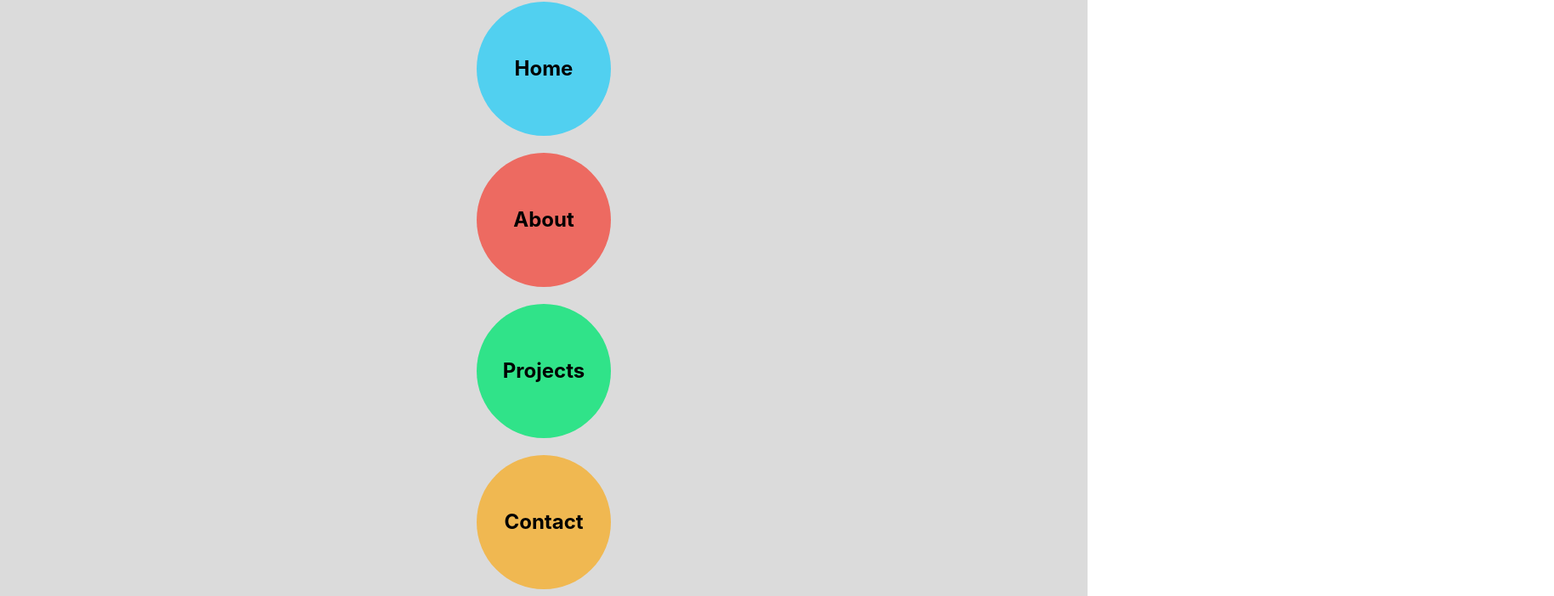
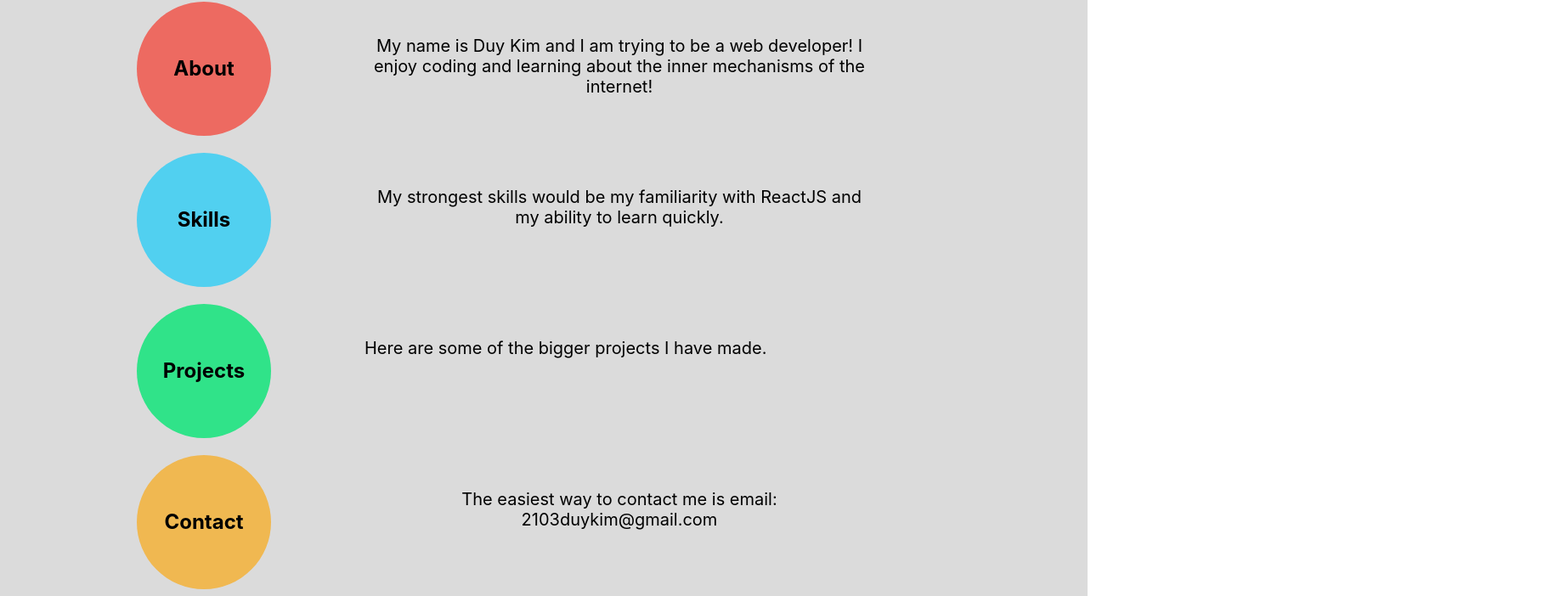
Before and after one commit to Dueey/portfolio-v2, a React (Create React App) app: page / in a window 1280 px wide. Shown: the part 402-1104 px from the top of the page at 85% size, 1829 px wide, since content can reach past the window. Built offline with nearby package versions, Linux system fonts and the light colour scheme; a web font is replaced by a local one.

Commit message:
Added animations and details for home page

```diff
--- a/src/components/Home/Home.js
+++ b/src/components/Home/Home.js
@@ -3,6 +3,14 @@ import styled from "styled-components";
 
 function Home() {
   const [fun, setFun] = useState("hideFun");
+  const [info1, setInfo1] = useState(false);
+  const [info2, setInfo2] = useState(false);
+  const [info3, setInfo3] = useState(false);
+  const [info4, setInfo4] = useState(false);
+  const [details1, setDetails1] = useState(false);
+  const [details2, setDetails2] = useState(false);
+  const [details3, setDetails3] = useState(false);
+  const [details4, setDetails4] = useState(false);
 
   function handleFunClick() {
     if (fun === "hideFun") {
@@ -11,6 +19,66 @@ function Home() {
       setFun("hideFun");
     }
   }
+
+  function handleInfo1Click() {
+    if (info1 === "hideInfo") {
+      setInfo1("showInfo");
+      setDetails1("showDetails");
+    } else {
+      setInfo1("hideInfo");
+      setDetails1("hideDetails");
+    }
+  }
+
+  function handleInfo2Click() {
+    if (info2 === "hideInfo") {
+      setInfo2("showInfo");
+      setDetails2("showDetails");
+    } else {
+      setInfo2("hideInfo");
+      setDetails2("hideDetails");
+    }
+  }
+
+  function handleInfo3Click() {
+    if (info3 === "hideInfo") {
+      setInfo3("showInfo");
+      setDetails3("showDetails");
+    } else {
+      setInfo3("hideInfo");
+      setDetails3("hideDetails");
+    }
+  }
+
+  function handleInfo4Click() {
+    if (info4 === "hideInfo") {
+      setInfo4("showInfo");
+      setDetails4("showDetails");
+    } else {
+      setInfo4("hideInfo");
+      setDetails4("hideDetails");
+    }
+  }
+
+  const showDetail = () => {
+    if (window.scrollY >= 150) {
+      setDetails1(true);
+      setDetails2(true);
+      setDetails3(true);
+      setDetails4(true);
+      setInfo1(true);
+      setInfo2(true);
+      setInfo3(true);
+      setInfo4(true);
+    } else {
+      // setDetails1(false);
+      // setDetails2(false);
+      // setDetails3(false);
+      // setDetails4(false);
+    }
+  };
+
+  window.addEventListener("scroll", showDetail);
 
   return (
     <Container>
@@ -27,17 +95,41 @@ function Home() {
         </Wrap>
         <Wrap>
           <div>
-            <div className='circle'>
-              <h2>Home</h2>
-            </div>
-            <div className='triangle'>
+            <div className={info1 ? "info1 active" : "info1"}>
+              <div className='circle' onClick={handleInfo1Click}>
                 <h2>About</h2>
               </div>
-            <div className='square'>
+              <p className={details1 ? "details1 active" : "details1"}>
+                My name is Duy Kim and I am trying to be a web developer! I
+                enjoy coding and learning about the inner mechanisms of the
+                internet!
+              </p>
+            </div>
+            <div className={info2 ? "info2 active" : "info2"}>
+              <div className='triangle' onClick={handleInfo2Click}>
+                <h2>Skills</h2>
+              </div>
+              <center></center>
+              <p className={details2 ? "details2 active" : "details2"}>
+                My strongest skills would be my familiarity with ReactJS and my
+                ability to learn quickly.
+              </p>
+            </div>
+            <div className={info3 ? "info3 active" : "info3"}>
+              <div className='square' onClick={handleInfo3Click}>
                 <h2>Projects</h2>
               </div>
-            <div className='pentagon'>
+              <p className={details3 ? "details3 active" : "details3"}>
+                Here are some of the bigger projects I have made.
+              </p>
+            </div>
+            <div className={info4 ? "info4 active" : "info4"}>
+              <div className='pentagon' onClick={handleInfo4Click}>
                 <h2>Contact</h2>
+              </div>
+              <p className={details4 ? "details4 active" : "details4"}>
+                The easiest way to contact me is email: 2103duykim@gmail.com
+              </p>
             </div>
           </div>
         </Wrap>
@@ -49,7 +141,6 @@ function Home() {
 const Container = styled.div`
   display: flex;
   height: 200vh;
-  /* background-color: #18181b; */
   background-color: #dbdbdb;
   justify-content: center;
 `;
@@ -57,14 +148,12 @@ const Container = styled.div`
 const Wrapper = styled.div`
   display: flex;
   flex-direction: column;
-  /* justify-content: center; */
   align-items: center;
 `;
 
 const Wrap = styled.div`
   display: flex;
   flex-direction: column;
-  /* justify-content: center; */
   align-items: center;
   margin-top: 50px;
 
@@ -96,14 +185,26 @@ const Wrap = styled.div`
   .showFun {
     display: flex;
     position: absolute;
-    right: 200px;
+    right: 300px;
     top: 230px;
     border-radius: 20px;
   }
 
   div {
+    -webkit-user-select: none;
+    -moz-user-select: none;
+    -ms-user-select: none;
+    user-select: none;
+
     display: flex;
     flex-direction: column;
+    justify-content: center;
+    align-items: center;
+
+    div {
+      display: flex;
+      flex-direction: row;
+      margin-left: 700px;
 
       div {
         height: 150px;
@@ -123,12 +224,12 @@ const Wrap = styled.div`
 
       .circle {
         border-radius: 50%;
-      background-color: #51d0f0;
+        background-color: #ed6a61;
       }
 
       .triangle {
         border-radius: 50%;
-      background-color: #ed6a61;
+        background-color: #51d0f0;
       }
 
       .square {
@@ -140,6 +241,96 @@ const Wrap = styled.div`
         border-radius: 50%;
         background-color: #f0b851;
       }
+
+      p {
+        width: 600px;
+        margin-left: 100px;
+        margin-top: 50px;
+        justify-self: center;
+        text-align: center;
+      }
+
+      .details1,
+      .details2,
+      .details3,
+      .details4 {
+        color: #dbdbdb;
+      }
+
+      .details1.active,
+      .details2.active,
+      .details3.active,
+      .details4.active {
+        display: flex;
+        color: black;
+      }
+
+      .details1.active {
+        transition: 0.6s ease-in;
+        transition-delay: 0.25s;
+      }
+
+      .details2.active {
+        transition: 0.6s ease-in;
+        transition-delay: 0.5s;
+      }
+
+      .details3.active {
+        transition: 0.6s ease-in;
+        transition-delay: 0.75s;
+      }
+
+      .details4.active {
+        transition: 0.6s ease-in;
+        transition-delay: 1s;
+      }
+    }
+
+    .info1,
+    .info2,
+    .info3,
+    .info4 {
+      display: flex;
+      margin-right: 0vh;
+      transition: 0.2s ease-in;
+      background-color: #dbdbdb;
+    }
+
+    .info1.active {
+      display: flex;
+      justify-content: flex-start;
+      align-items: flex-start;
+      margin-right: 100vh;
+      transition: 0.4s ease-in;
+      transition-delay: 0s;
+    }
+
+    .info2.active {
+      display: flex;
+      justify-content: flex-start;
+      align-items: flex-start;
+      margin-right: 100vh;
+      transition: 0.4s ease-in;
+      transition-delay: 0.2s;
+    }
+
+    .info3.active {
+      display: flex;
+      justify-content: flex-start;
+      align-items: flex-start;
+      margin-right: 100vh;
+      transition: 0.4s ease-in;
+      transition-delay: 0.4s;
+    }
+
+    .info4.active {
+      display: flex;
+      justify-content: flex-start;
+      align-items: flex-start;
+      margin-right: 100vh;
+      transition: 0.4s ease-in;
+      transition-delay: 0.6s;
+    }
   }
 `;
 
```
Lines whose indentation alone changed are shown as unchanged.
